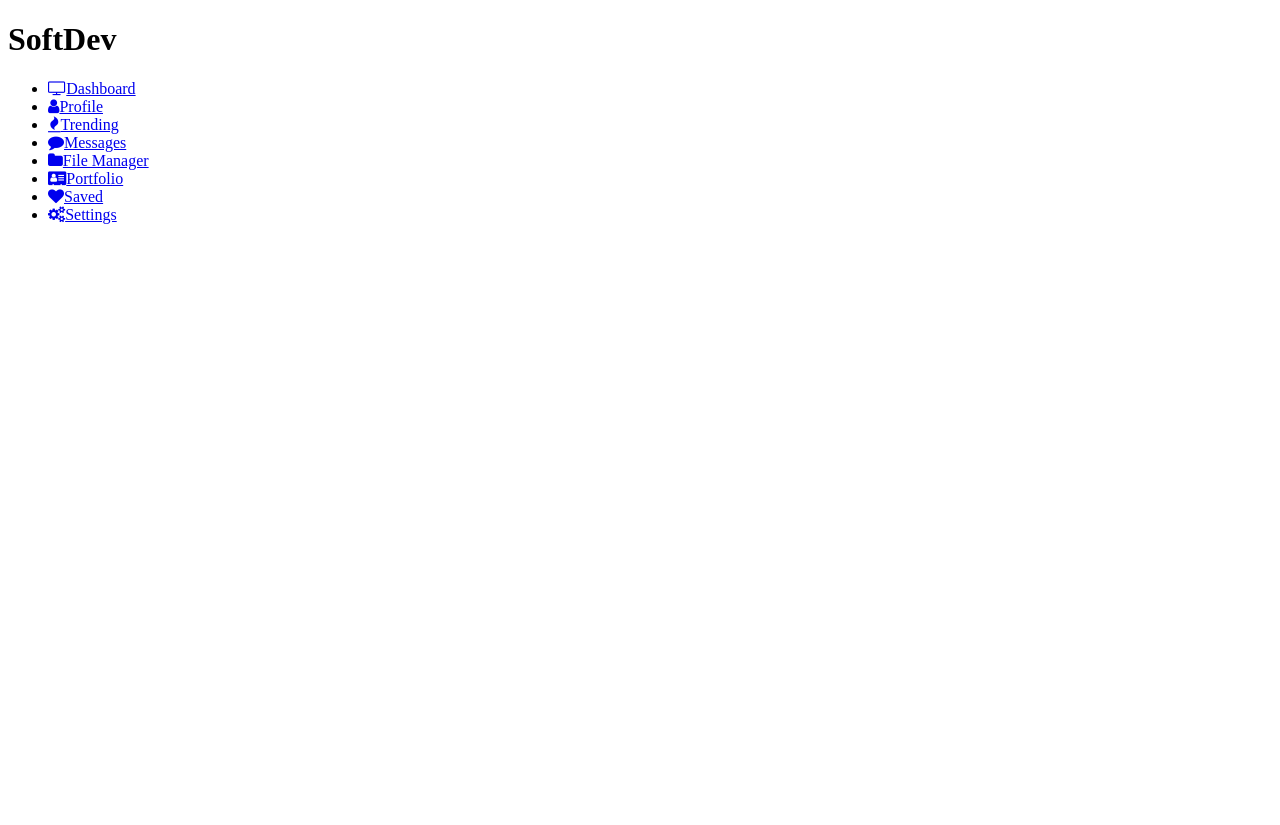
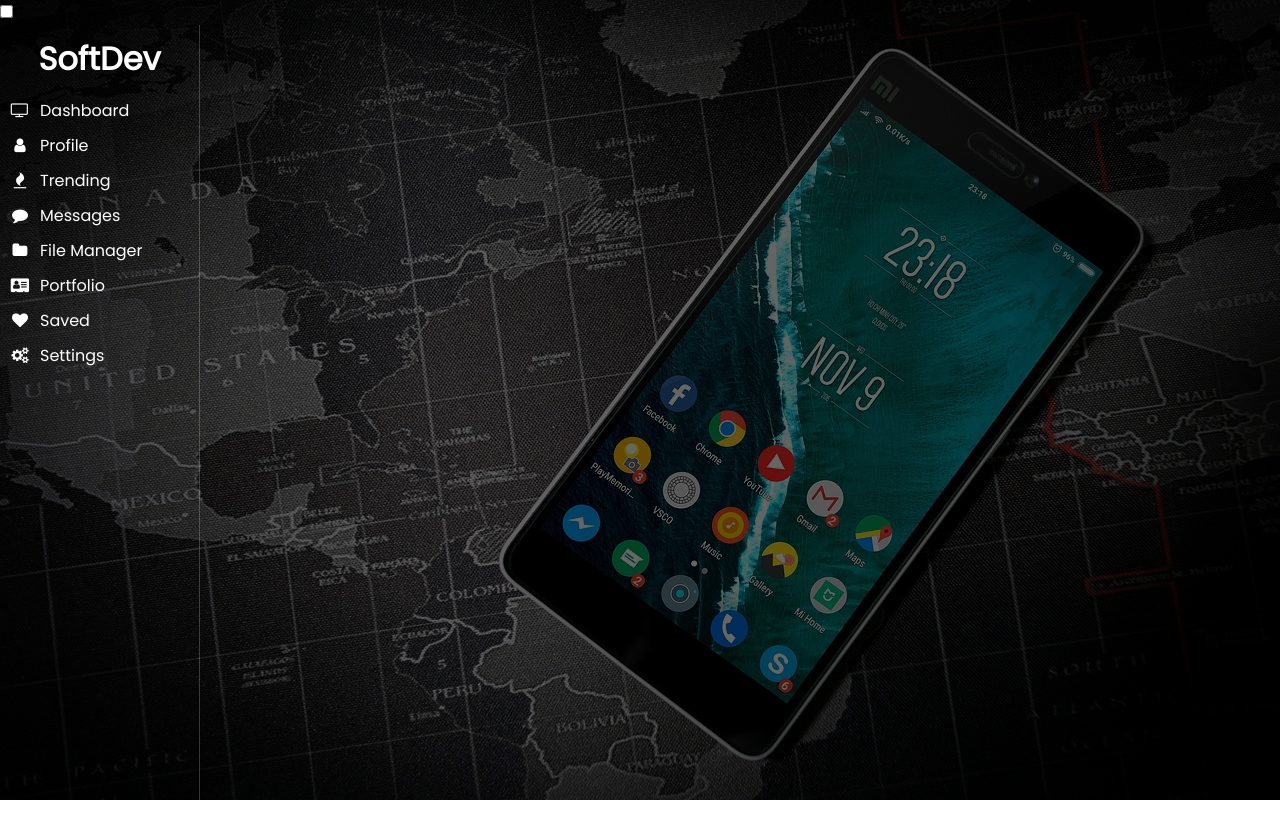
Before and after one commit to castroo007/Side-Navbar-menu, a plain HTML site: page index.html in a window 1280 px wide. Before the commit the page ends 800 px from the top, so only its background shows below. Drawn offline with Linux system fonts and the light colour scheme.

Commit message:
Add style and toggle

```diff
--- a/index.html
+++ b/index.html
@@ -11,6 +11,13 @@
 <body>
     <section class="bg"></section>
     <label>
+        <input type="checkbox">
+        <div class="toggle">
+            <span class="common top-line"></span>
+            <span class="common middle-line"></span>
+            <span class="common bottom-line"></span>
+        </div>
+
         <div class="sidebar">
             <h1>SoftDev</h1>
             <ul>
--- a/style.css
+++ b/style.css
@@ -0,0 +1,64 @@
+
+  @import url('https://fonts.googleapis.com/css2?family=Poppins:wght@300;400&display=swap');
+
+
+* {
+    margin: 0;
+    padding: 0;
+    box-sizing: border-box;
+    font-family: 'Poppins', sans-serif;
+}
+
+.bg {
+    position: absolute;
+    height: 100%;
+    width: 100%;
+    background: url(bg.jpg);
+    background-size: cover;
+    filter: brightness(40%);
+    /* transform: rotateY(180deg); */ /*teste*/
+    z-index: -1;
+
+}
+
+.sidebar {
+    position: absolute;
+    height: 100%;
+    width: 200px;
+    border-right: 0.8px solid rgba(255,255,255,0.2);
+    transition: 0.5s ease;
+}
+
+.sidebar h1 {
+    color: white;
+    text-align: center;
+    font-weight: 800;
+    padding: 10px 0;
+    pointer-events: none;
+}
+
+ul {
+    position: relative;
+}
+
+ul li {
+    list-style: none;
+}
+
+ul li a {
+    color: white;
+    display: block;
+    padding: 5px 0;
+    font-weight: 400;
+    text-decoration: none;
+    text-transform: capitalize;
+}
+
+ul li:hover a {
+    color: #00ffff;
+}
+
+ul li a i {
+    width: 40px;
+    text-align: center;
+}
```
Also changed, not shown: bg.jpg (added).
